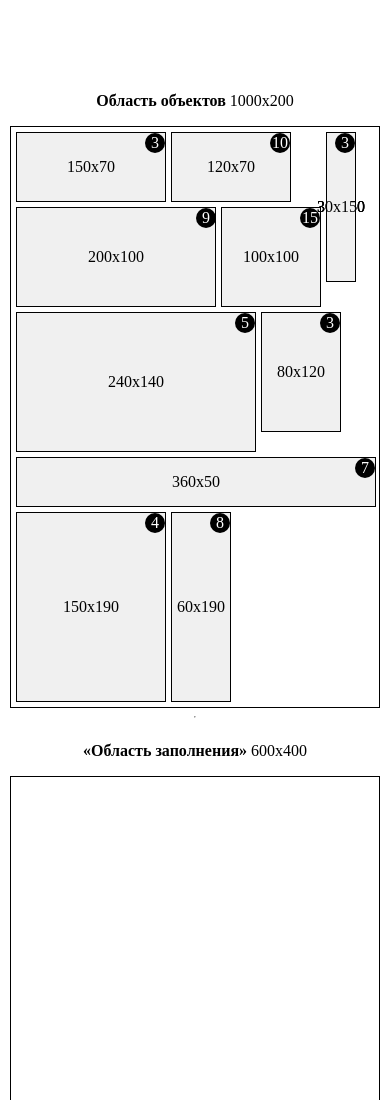
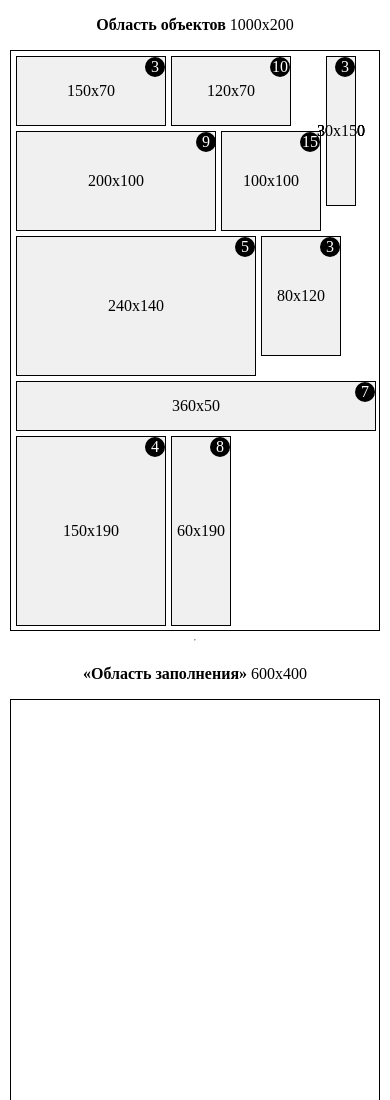
Before and after one commit to alexandere1997/dropZone.github.io, a plain HTML site: page index.html in a window 390 px wide. Shown: the top 1100 px of the page. Drawn offline with Linux system fonts and the light colour scheme.

Commit message:
тест 2

```diff
--- a/main.css
+++ b/main.css
@@ -3,7 +3,7 @@ body{
   flex-direction: column;
   justify-content: center;
   align-items: center;
-  height: 1500px;
+  height: 1144px;
   margin: 0;
   padding: 0;
   box-sizing: border-box;
@@ -308,21 +308,15 @@ body{
   flex-wrap: wrap;
 }
 
-
-#dropStatus {
-  text-transform: capitalize;
-}
-
 #dropZone {
   width: 600px;
   height: 400px;
+  display: flex;
+  flex-direction: column;
+  flex-wrap: wrap;
   border: 1px solid black;
   box-sizing: border-box;
-  display: flex;
-  flex-wrap: wrap;
-  overflow: hidden;
 }
-
 .count{
   display: flex;
   flex-direction: row;
@@ -486,7 +480,7 @@ body{
 @media (max-width: 1022px) {
   .box{
     width: 510px;
-    height: 397px;
+    height: 405px;
   }
   #objectsZone .box__7__item{
     margin-top: 180px;
@@ -531,7 +525,7 @@ body{
 @media (max-width: 555px) {
   .box{
     width: 370px;
-    height: 582px;
+    height: 857px;
   }
   #objectsZone .box__6__item{
     margin-top: 380px;
```
Also changed, not shown: index.html (+17 -3 lines).
